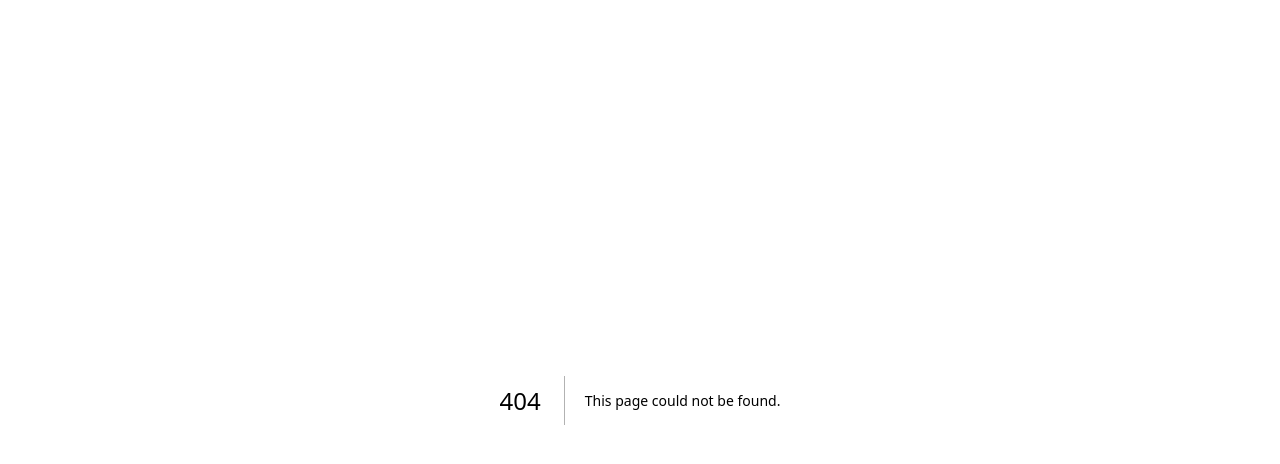
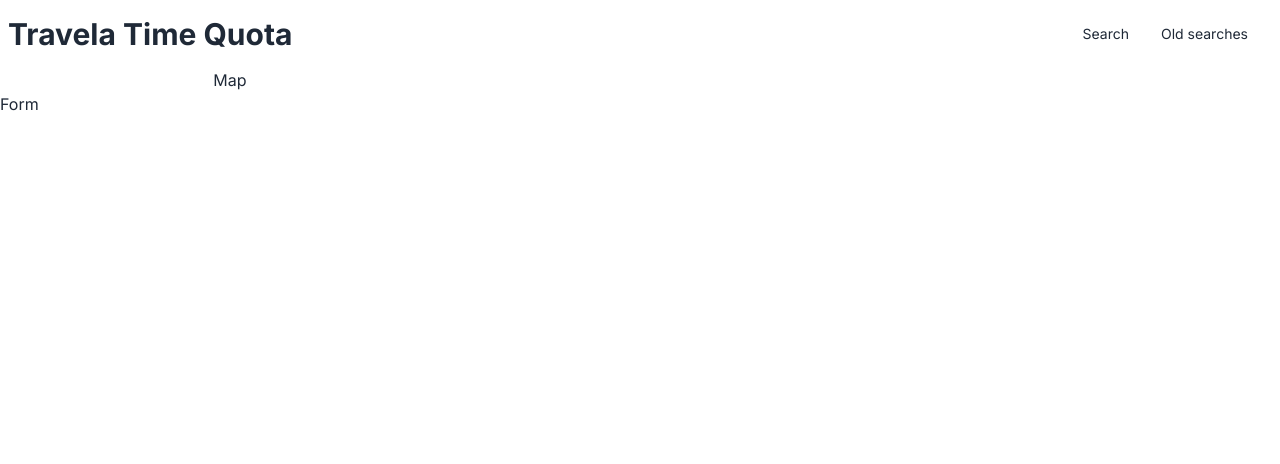
Before and after one commit to martensoderlind/Travel-time-quota, a Next.js app: page /search in a window 1280 px wide. Before the commit this address had no page. Shown: the top 464 px of the page. Built offline with nearby package versions, Linux system fonts and the light colour scheme.

Commit message:
creating basic component

```diff
--- /dev/null
+++ b/src/app/(pages)/layout.tsx
@@ -0,0 +1,10 @@
+import Navbar from "@/app/navbar";
+
+export default function layout({ children }: { children: React.ReactNode }) {
+  return (
+    <>
+      <Navbar />
+      <main className="container mx-auto">{children}</main>
+    </>
+  );
+}
--- /dev/null
+++ b/src/app/(pages)/search/page.tsx
@@ -0,0 +1,11 @@
+import MapContainer from "@/features/travel-times/components/map";
+import TravelForm from "@/features/travel-times/components/travel-form";
+
+export default function search() {
+  return (
+    <div>
+      <MapContainer />
+      <TravelForm />
+    </div>
+  );
+}
--- a/src/app/navbar.tsx
+++ b/src/app/navbar.tsx
@@ -1,5 +1,4 @@
 import Link from "next/link";
-import React from "react";
 
 export default function Navbar() {
   return (
@@ -10,10 +9,10 @@ export default function Navbar() {
       <div className="flex-none">
         <ul className="menu menu-horizontal px-2 ">
           <li>
-            <Link href="\elections\">Search</Link>
+            <Link href="">Search</Link>
           </li>
           <li>
-            <Link href="\concluded-elections\">Old searches</Link>
+            <Link href="">Old searches</Link>
           </li>
         </ul>
       </div>
--- a/src/app/page.tsx
+++ b/src/app/page.tsx
@@ -1,3 +1,7 @@
 export default function Home() {
-  return <div>hej</div>;
+  return (
+    <>
+      <p>Hej</p>
+    </>
+  );
 }
--- /dev/null
+++ b/src/features/travel-times/components/map.tsx
@@ -0,0 +1,9 @@
+import React from "react";
+
+export default function MapContainer() {
+  return (
+    <div className="bg-white container mx-auto w-8/12">
+      <p>Map</p>
+    </div>
+  );
+}
--- /dev/null
+++ b/src/features/travel-times/components/travel-form.tsx
@@ -0,0 +1,3 @@
+export default function TravelForm() {
+  return <div>Form</div>;
+}
```
